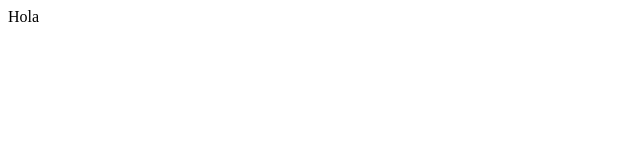
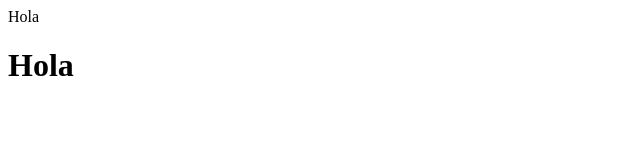
Before and after one commit to ebarrioebd/hola, a plain HTML site: page index.html in a window 1280 px wide. Shown: the whole page, without its empty margins (0-640 px from the left). Drawn offline with Linux system fonts and the light colour scheme.

Commit message:
etiquita h1

```diff
--- a/index.html
+++ b/index.html
@@ -3,5 +3,8 @@
 </head>
 <body>
 Hola
+<h1>
+Hola
+</h1>
 </body>
 </html>
```
